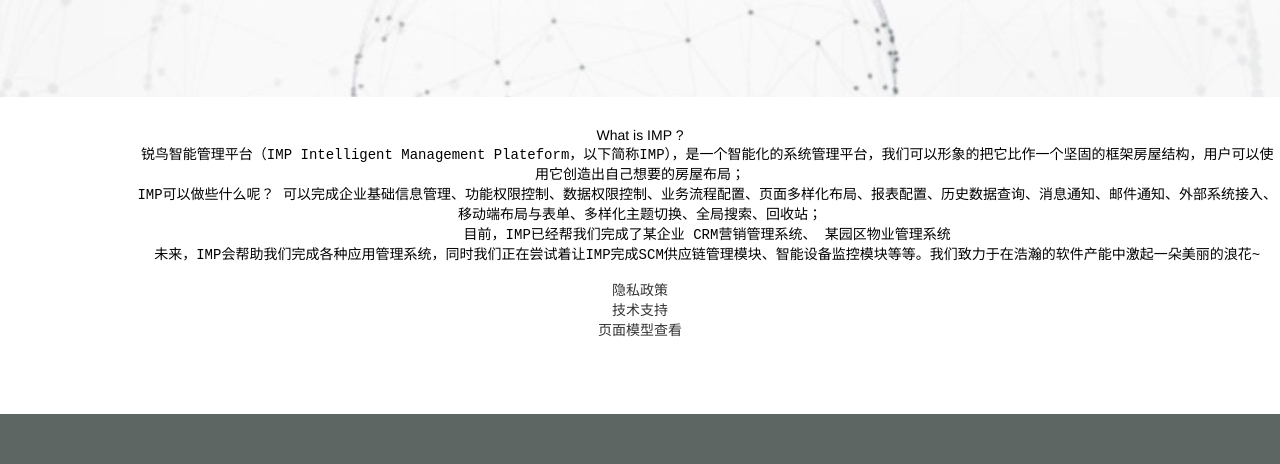
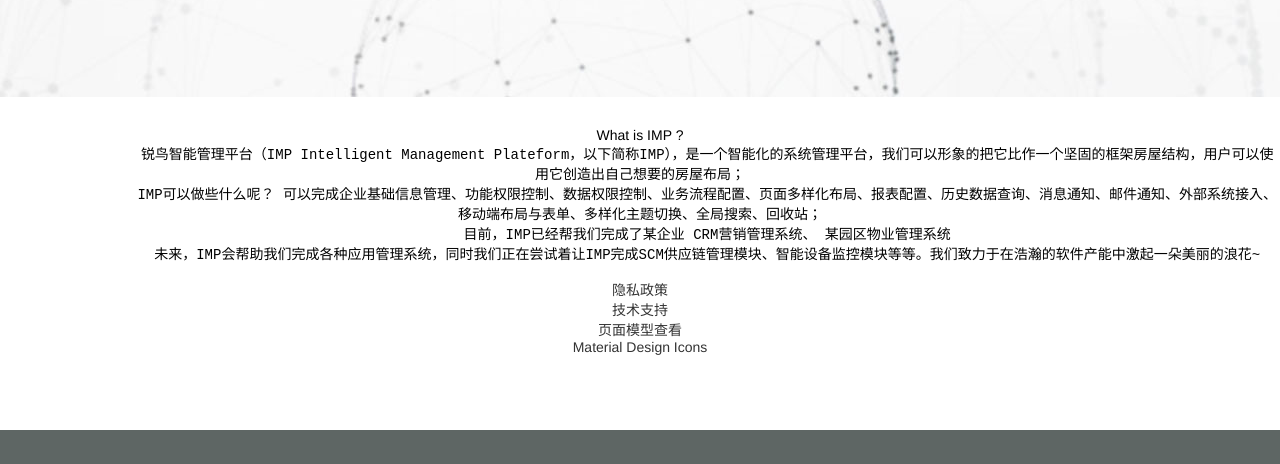
Before and after one commit to uphone/rino-www, a plain HTML site: page impIndex.html in a window 1280 px wide. Shown: the part 303-767 px from the top of the page. Drawn offline with Linux system fonts and the light colour scheme.

Commit message:
optimize

```diff
--- a/impIndex.html
+++ b/impIndex.html
@@ -36,6 +36,7 @@
                 <p><a href="impPolicy.html">隐私政策</a></p>
                 <p><a href="impSupport.html">技术支持</a></p>
                 <p><a href="impSupport_pageLayout.html">页面模型查看</a></p>
+                <p><a href="mdi">Material Design Icons</a></p>
             </div>
         </div>
     </div>
```
